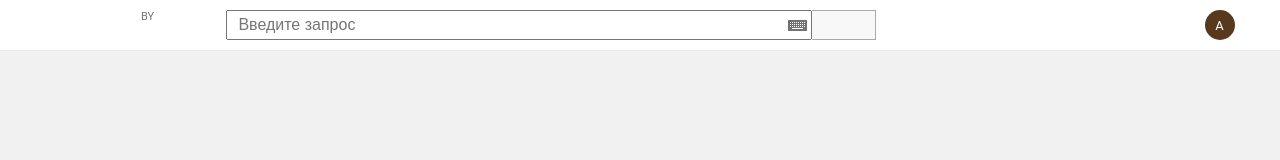
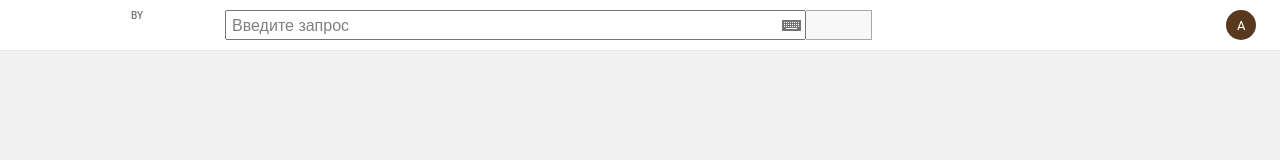
Before and after one commit to Yauheni5/you2be, a website: page index.html in a window 1280 px wide. Drawn offline with Linux system fonts and the light colour scheme; grey boxes are pictures that could not be loaded.

Commit message:
bugfix and add variable

```diff
--- a/app/styles/less/main.less
+++ b/app/styles/less/main.less
@@ -18,7 +18,7 @@ header {
 	flex-direction: row;
 	flex-wrap:nowrap;
 	justify-content:space-around;
-	padding: 10px 60px 10px 35px;
+	padding: 10px 0px 10px 28px;
 	a {
 		text-decoration: none;
 	}
@@ -28,18 +28,19 @@ header {
 }
 .left-header {
 	width: 4%;
-	margin-right: 57px;
+	margin-right: 147px;
 }
 .right-header {
-	width: 10%;
+	width: 20%;
+	padding-left: 90px;
 }
 .icon-menu {
 	background: no-repeat url(//s.ytimg.com/yts/imgbin/www-hitchhiker-vflr-7r42.webp) -392px -333px;
 	width: 16px;
 	height: 24px;
-	opacity:0.80;
+	opacity:0.6;
 	margin-top: 4px;
-	margin-right: 17px;
+	margin-right: 14px;
 	&:hover {
 		opacity: 1;
 	}
@@ -51,31 +52,36 @@ header {
   height: 30px;
 }
 .region {
-	margin: 0px;
-	padding: 0px;
 	color: #767676;
-  font-size: 11px;
-  font-weight: normal;
-  text-decoration: none;
-  vertical-align: top;
+  font-size: 10px;
+  font-weight: 500;
 }
 .input-search {
 	width: 100%;
 }
 input{
-  width: 100%;
+  width: 76%;
   max-width: 540px;
-	margin-left: 87px;
-	padding: 0px 32px 0px 10px;
+	padding: 0px 32px 0px 5px;
+	line-height: 25px;
 	font-size: 16px;
-	font-weight: 100;
+	font-weight: 500;
 	outline: none;
+	&:hover  {
+		box-shadow: 1px 1px 1px rgba(128,128,128,0.1);
+		border-bottom: none;
+	}
 }
+::-webkit-input-placeholder {color:#808080;}
+::-moz-placeholder          {color:#808080;}/* Firefox 19+ */
+:-moz-placeholder           {color:#808080;}/* Firefox 18- */
+:-ms-input-placeholder      {color:#808080;}
+
+
 .icon-button-search {
 	background: no-repeat url(//s.ytimg.com/yts/imgbin/www-hitchhiker-vflr-7r42.webp) -294px -324px;
-	width: 64px;
+	width: 66px;
 	background-color: #f8f8f8;
-	height: 30px;
 	cursor: pointer;
 	border:1px solid #a9a9a9;
 	border-left: none;
@@ -98,6 +104,9 @@ input{
 
 .add-video {
 	padding-right: 40px;
+	.window-hint {
+		display: none;
+	}
 	a {
 		background: no-repeat url(//s.ytimg.com/yts/imgbin/www-hitchhiker-vflr-7r42.webp) -419px -170px;
 	  background-size: auto;
@@ -115,7 +124,7 @@ input{
 	  width: 30px;
 	  height: 30px;
 	  opacity: 0.50;
-	  margin-right: 9px;
+	  margin-right: 13px;
 	  &:hover {
 		opacity: 1;
 		}
--- a/index.html
+++ b/index.html
@@ -8,9 +8,6 @@
 	<link rel="stylesheet" href="app/styles/css/main.css">
 </head>
 	<body>
-		<script>
-		alert("Я - JavaScript");
-		</script>
 		<header>
 			<div class="top-header">
 				<div class="left-header">
@@ -35,6 +32,7 @@
 				<div class="right-header">
 					<div class="add-video">
 						<a href="#"></a>
+						<div class="window-hint">Добавить видео</div>
 					</div>
 					<div class="g-account">
 						<a href="#" class="message"></a>
@@ -43,5 +41,9 @@
 				</div>
 			</div>
 		</header>
+		<script>
+		var hello = 'Я - JavaScript';
+		alert(hello);
+		</script>
 	</body>
 </html>
```
Also changed, not shown: app/styles/css/main.css.
